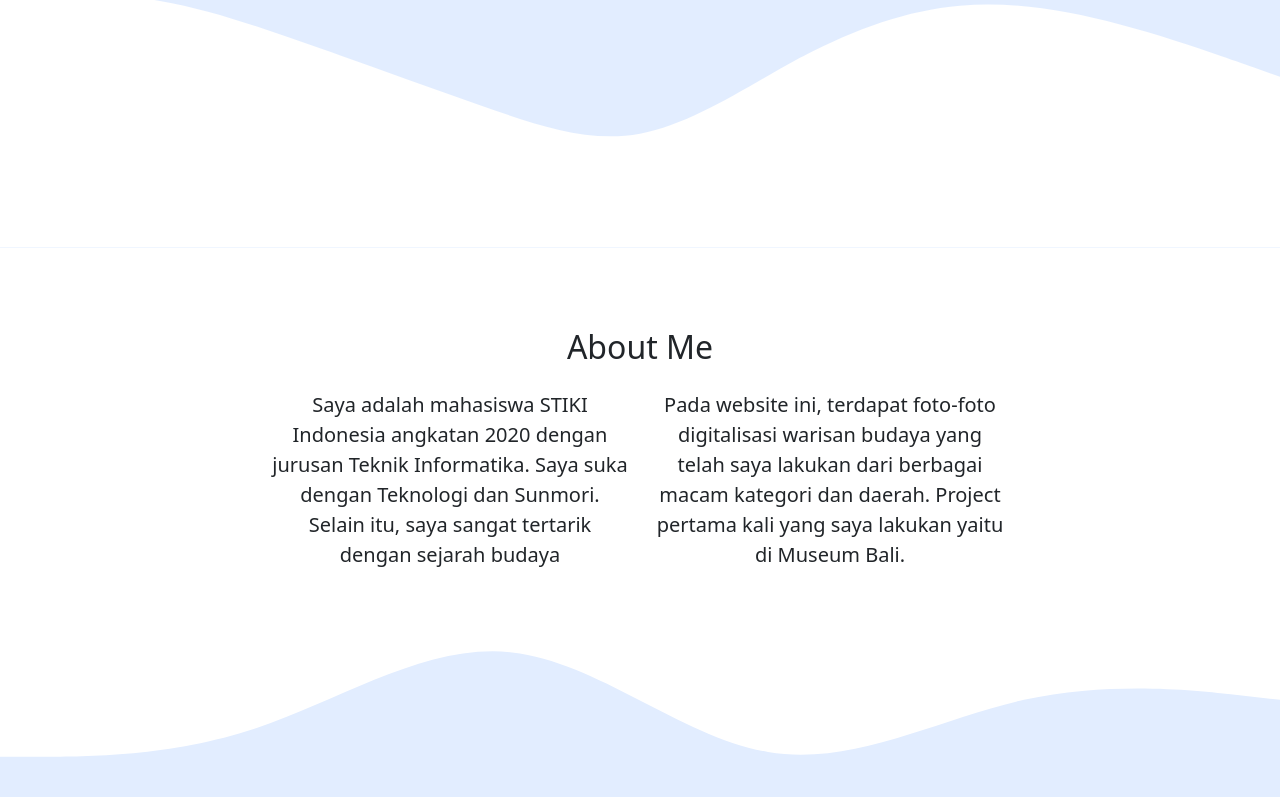
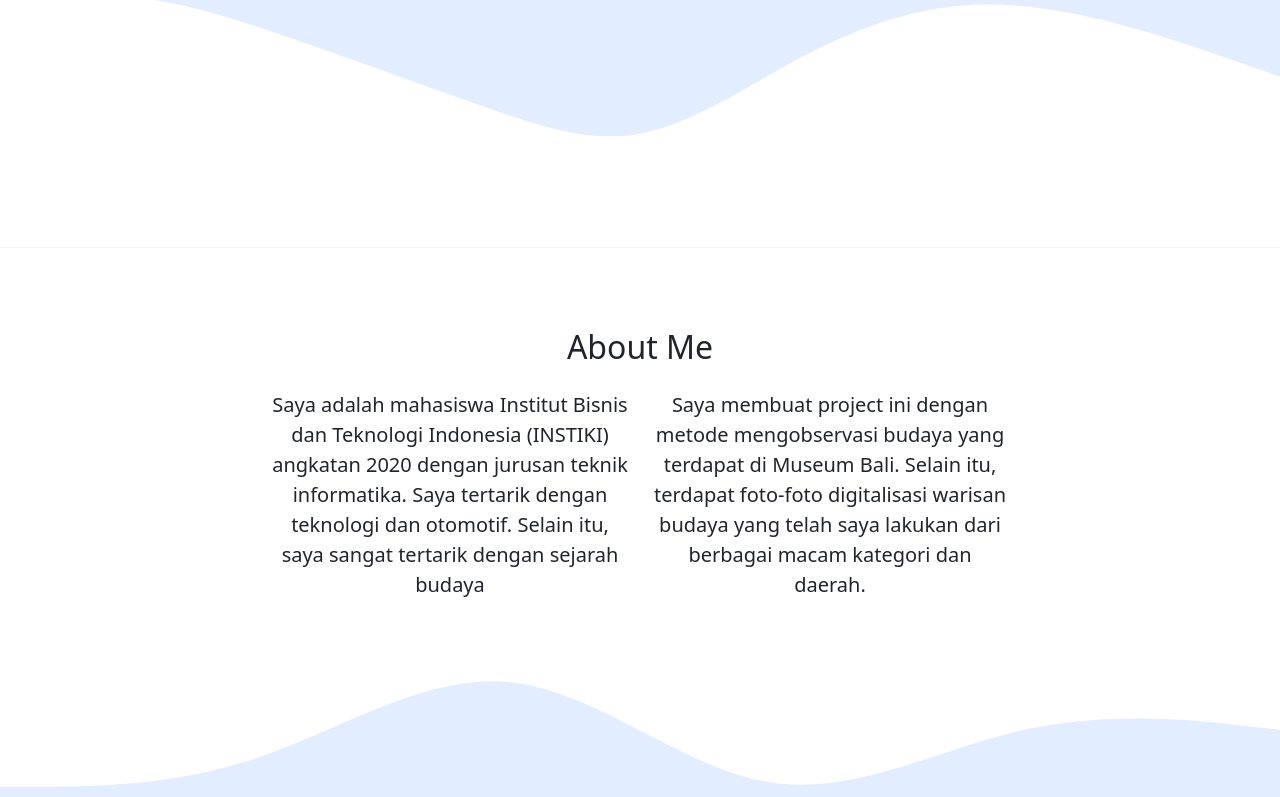
Before and after one commit to adrianpramana/adrianpramana.github.io, a plain HTML site: page index.html in a window 1280 px wide. Shown: the part 454-1251 px from the top of the page. Drawn offline with nearby package versions, Linux system fonts and the light colour scheme.

Commit message:
Memperbaiki deskripsi pada section About Me

```diff
--- a/index.html
+++ b/index.html
@@ -74,11 +74,11 @@
         </div>
         <div class="row justify-content-center fs-5 text-center">
           <div class="col-md-4" data-aos="fade-right">
-            <p>Saya adalah mahasiswa STIKI Indonesia angkatan 2020 dengan jurusan Teknik Informatika. Saya suka dengan Teknologi dan Sunmori. Selain itu, saya sangat tertarik dengan sejarah budaya</p>
+            <p>Saya adalah mahasiswa Institut Bisnis dan Teknologi Indonesia (INSTIKI) angkatan 2020 dengan jurusan teknik informatika. Saya tertarik dengan teknologi dan otomotif. Selain itu, saya sangat tertarik dengan sejarah budaya</p>
           </div>
           <div class="col-md-4" data-aos="fade-left" data-aos-delay="200">
             <p>
-              Pada website ini, terdapat foto-foto digitalisasi warisan budaya yang telah saya lakukan dari berbagai macam kategori dan daerah. Project pertama kali yang saya lakukan yaitu di Museum Bali.
+              Saya membuat project ini dengan metode mengobservasi budaya yang terdapat di Museum Bali. Selain itu, terdapat foto-foto digitalisasi warisan budaya yang telah saya lakukan dari berbagai macam kategori dan daerah.
             </p>
           </div>
         </div>
```
